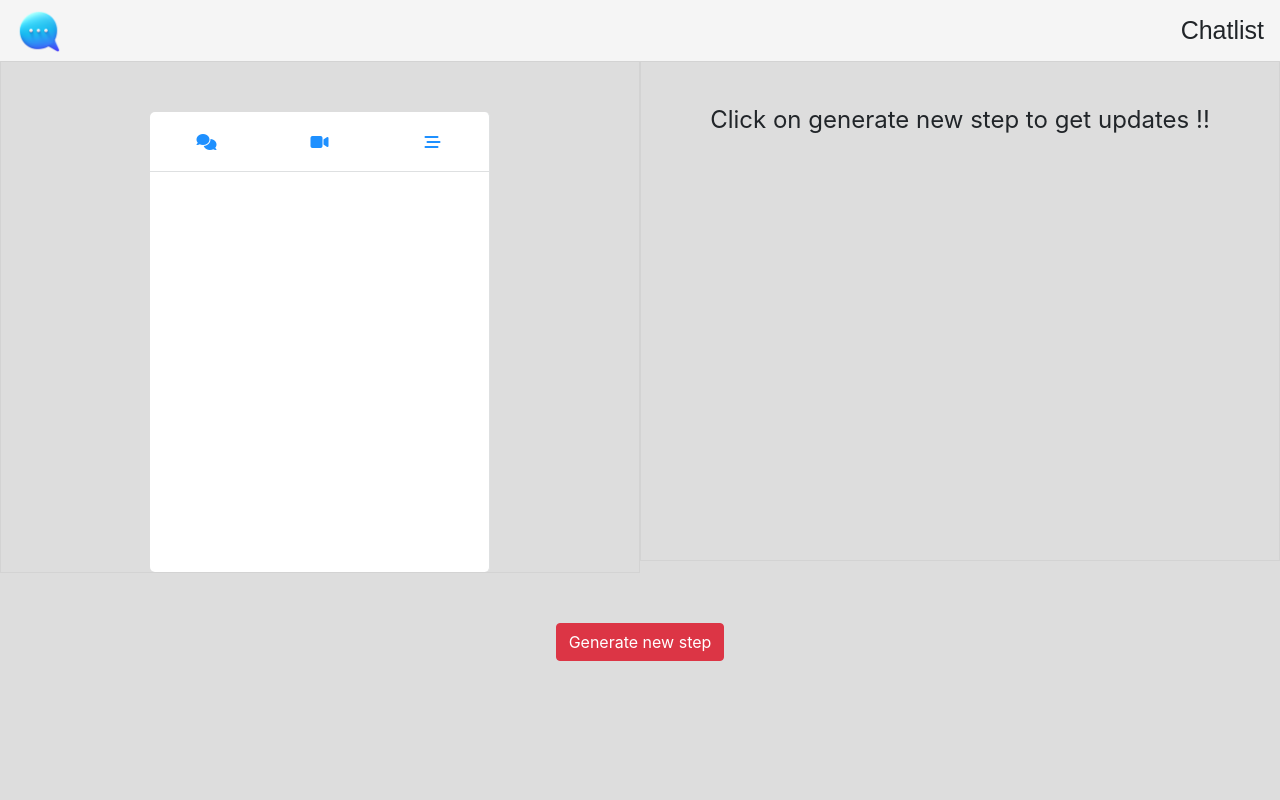
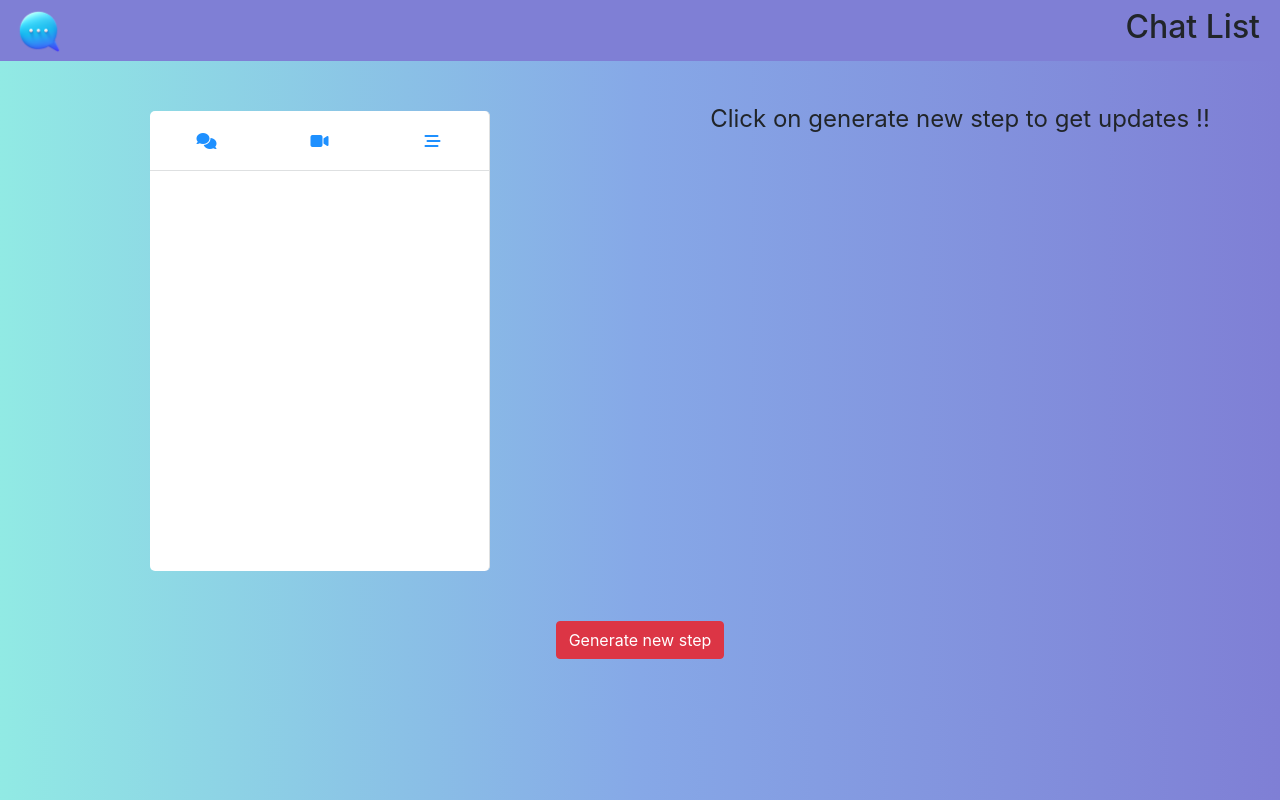
Before and after one commit to fAwkes1101/ChatList, a PHP site: page / in a window 1280 px wide. Run offline with PHP 8.4, Linux system fonts and the light colour scheme; some libraries are stand-ins or nearby versions.

Commit message:
:sparkles:

```diff
--- a/ChatHandler.js
+++ b/ChatHandler.js
@@ -1,7 +1,7 @@
 
 export { ChatHandler, chat_names}
 
-const chat_names = ["Prateek Bhaiya", "Arnav Bhaiya", "Munna Bhaiya", "Aarnav Jindal", "Shriya Chhabra", "Akul Jindal", "Abhinav Duggal"];
+const chat_names = ["Rahul", "Avi", "Munna Bhaiya", "Aniket", "Shriya", "Akul", "Abhinav"];
 const chat_names_length = chat_names.length;
 const chat_msg = ["Why didn't he come and talk to me himse...",
     "Perfect, I am really glad to hear that!...",
--- a/index.html
+++ b/index.html
@@ -13,11 +13,11 @@
     <script src="script.js" type="module"></script>
 </head>
 <body>
-    <nav class="navbar navbar-light " style="font-size: 25px; font-family: sans-serif; background-color: whitesmoke;">
+    <nav class="navbar">
 
         <img src="./icons/icons8-chat-bubble-96.png" width="45" height="45"
              class="d-inline-block align-top" alt="">
-        Chatlist
+        <h2>Chat List</h2>
 
     </nav>
     <div id="container">
--- a/style.css
+++ b/style.css
@@ -1,6 +1,16 @@
 body{
-    background:#ddd;
+    background: #7F7FD5;
+    background: -webkit-linear-gradient(to right, #91EAE4, #86A8E7, #7F7FD5);
+    background: linear-gradient(to right, #91EAE4, #86A8E7, #7F7FD5);
     height: 100%;
+}
+
+.navbar{
+    background-color: #7F7FD5;
+}
+
+h2{
+   margin-right: 4px;
 }
 
 #container{
@@ -8,12 +18,13 @@ body{
     height: 70%;
     display: flex;
     margin: 0 auto;
+
 }
 
 .container2 {
     width: 50%;
     height: 100%;
-    border: 1px solid lightgray;
+
     display: flex;
     flex-wrap: wrap;
     align-content: center;
@@ -24,6 +35,7 @@ body{
     display: flex;
     flex-wrap: wrap;
     align-content: center;
+
 }
 
 .ks-messenger {
```
